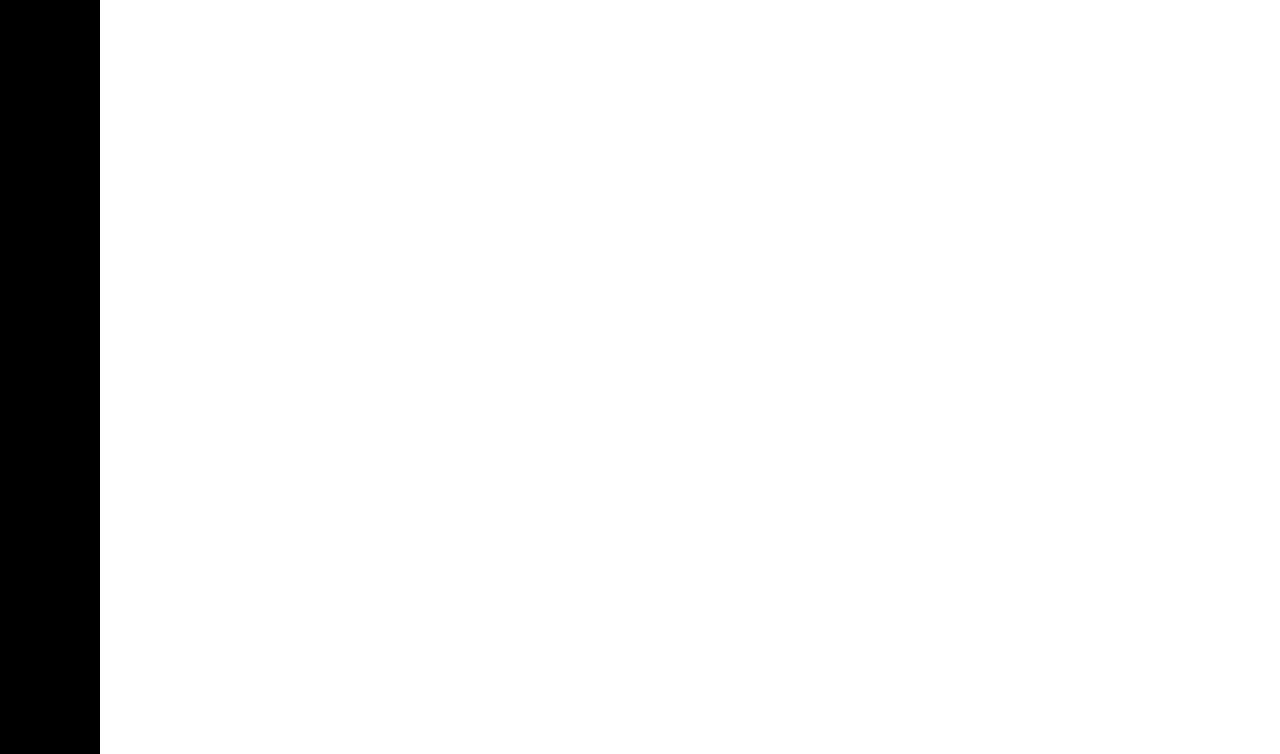
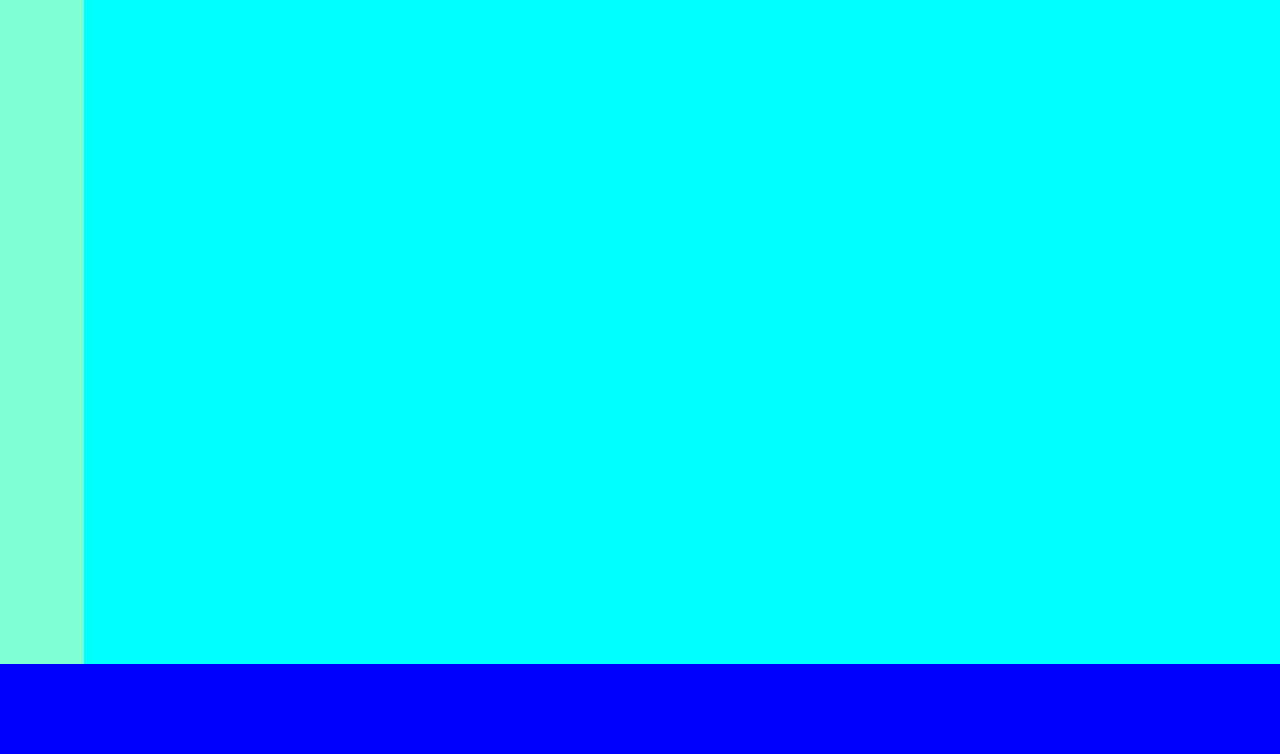
Before and after one commit to MatteoDiMartino/html-css-spotifyweb, a plain HTML site: page index.html in a window 1280 px wide. Shown: the part 46-800 px from the top of the page. Drawn offline with Linux system fonts and the light colour scheme.

Commit message:
feat: add base

```diff
--- a/index.html
+++ b/index.html
@@ -11,10 +11,11 @@
     <link rel="stylesheet" href="style.css">
 </head>
 <body>
-    <aside class="container bg-aside display-f f-column total-h">
-        <section>
-            <img src="./spotify/img/logo.svg" alt="logo-spotify">
-        </section>
-    </aside>
+    <div class="container display-f">
+        <header class="debug"></header>
+        <main class="debug">
+        </main>
+    </div>
+    <footer class="debug"></footer>
 </body>
 </html>
--- a/style.css
+++ b/style.css
@@ -26,11 +26,30 @@ button {
     display: flex;
 }
 
-.container {
-    max-width: 100px;
+header {
+    width: 90px;
+    background-color: aquamarine;
 }
 
+/* .debug {
+    border: 4px dashed black;
+} */
 
+.container {
+    height: calc(100vh - 90px);
+}
+
+footer {
+    width: 100%;
+    background-color: blue;
+    height: 90px;
+}
+
+main {
+    background-color: aqua;
+    width: 100%;
+    overflow-y: auto;
+}
 /*------------
 COLOR AND TYPOGRAPHY
 ------------*/
@@ -50,7 +69,3 @@ COLOR AND TYPOGRAPHY
 .f-column {
     flex-direction: column;
 }
-
-.total-h {
-    height: 100vh;
-}
```
